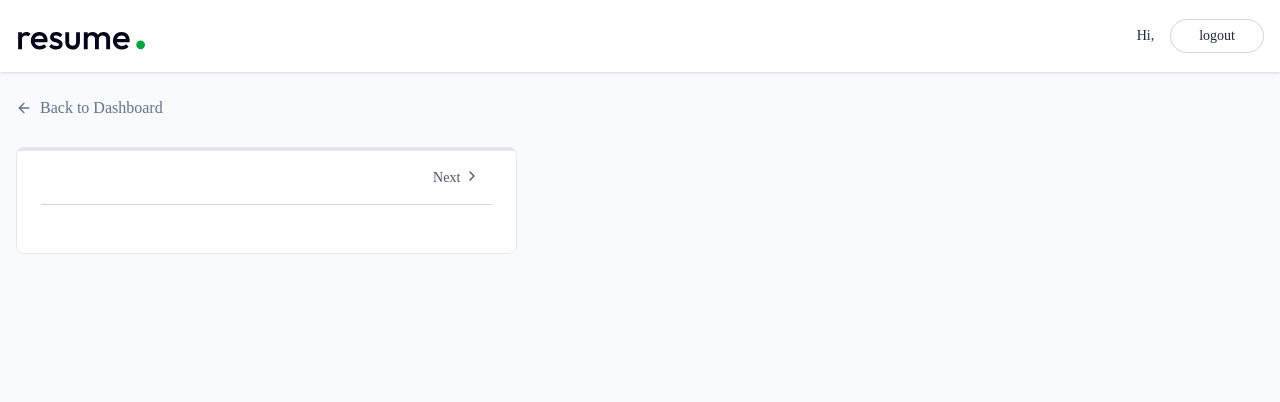
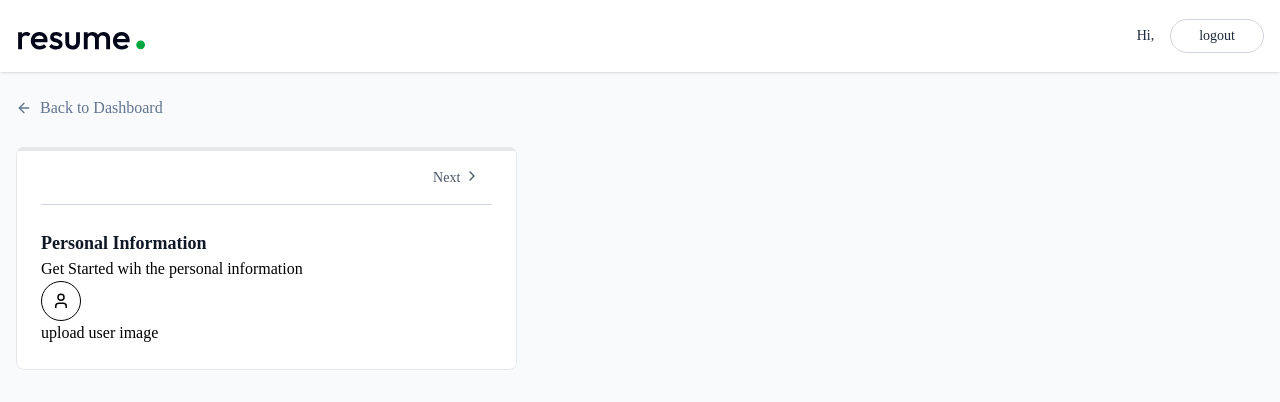
Before and after one commit to Temitayo40/Ai-Resume-Builder, a React (Vite) app in the folder client/: page /app/builder/1 in a window 1280 px wide. Shown: the top 402 px of the page. Built offline with nearby package versions, Linux system fonts and the light colour scheme.

Commit message:
personal info

```diff
--- /dev/null
+++ b/client/src/components/PersonalInfoForm.tsx
@@ -0,0 +1,72 @@
+import { User } from "lucide-react";
+import React from "react";
+import type { DiscoverBehavior } from "react-router-dom";
+
+const PersonalInfoForm = ({
+  data,
+  onChange,
+  removeBackground,
+  setRemoveBackground,
+}) => {
+  const handleChange = (field: any, value: any) => {
+    onChange({ ...data, [field]: value });
+  };
+  return (
+    <div>
+      <h3 className="text-lg font-semibold text-gray-900">
+        Personal Information
+      </h3>
+      <p> Get Started wih the personal information</p>
+
+      <div className="flex items-center gap-2">
+        <label htmlFor="">
+          {data.image ? (
+            <img
+              src={
+                typeof data.image === "string"
+                  ? data.image
+                  : URL.createObjectURL(data.image)
+              }
+              alt="user-image"
+              className="w-16 h-16 rounded-full object-cover mt-5 ring ring-slate-300 hover:opacity-80"
+            />
+          ) : (
+            <div>
+              <User className="size-10 p-2.5 border rounded-full" />
+              upload user image
+            </div>
+          )}
+
+          <input
+            type="file"
+            accept="image/jpeg, image/png"
+            className="hidden"
+            id=""
+            onChange={(e) => handleChange("image", e.target.files?.[0])}
+          />
+        </label>
+
+        {typeof data.image === "object" && (
+          <div className="flex flex-col gap-1 pl-4 text-sm">
+            <p>Remove Backround</p>
+            <label
+              htmlFor=""
+              className="relative inline-flex items-center cursor-pointer text-gray-900 gap-3"
+            >
+              <input
+                type="checkbox"
+                className="sr-only peer"
+                onChange={() => setRemoveBackground((prev: any) => !prev)}
+                checked={removeBackground}
+              />
+              <div className="w-9 h-5 bg-slate-300 rounded-full peer peer-checked:bg-green-600 transition-colors duration-200"></div>
+              <span className="dot absolute left-1 top-1 w-3 h-3 bg-white rounded-full transition-transform duration-200 ease-in-out peer-checked:translate-x-4"></span>
+            </label>
+          </div>
+        )}
+      </div>
+    </div>
+  );
+};
+
+export default PersonalInfoForm;
--- a/client/src/pages/ResumeBuilder.tsx
+++ b/client/src/pages/ResumeBuilder.tsx
@@ -1,6 +1,3 @@
-import React, { useEffect, useState } from "react";
-import { Link, useParams } from "react-router-dom";
-import { dummyResumeData, type Resume } from "../assets/assets";
 import {
   ArrowLeftIcon,
   Briefcase,
@@ -12,6 +9,10 @@
   Sparkles,
   User,
 } from "lucide-react";
+import { useEffect, useState } from "react";
+import { Link, useParams } from "react-router-dom";
+import { dummyResumeData } from "../assets/assets";
+import PersonalInfoForm from "../components/PersonalInfoForm";
 
 const ResumeBuilder = () => {
   const { resumeId } = useParams();
@@ -117,6 +118,23 @@
                   </button>
                 </div>
               </div>
+
+              {/* form content */}
+              <div className="space-y-6">
+                {activeSection.id === "personal" && (
+                  <PersonalInfoForm
+                    data={resumeData.personal_info}
+                    onChange={(data: any) =>
+                      setResumeData((prev: any) => ({
+                        ...prev,
+                        personal_info: data,
+                      }))
+                    }
+                    removeBackground={removeBackground}
+                    setRemoveBackground={setRemoveBackground}
+                  />
+                )}
+              </div>
             </div>
           </div>
 
```
